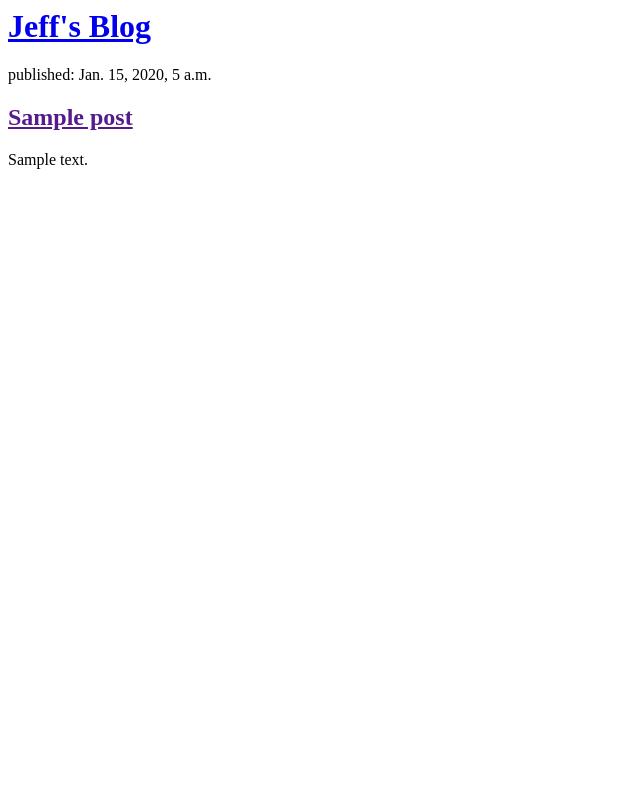
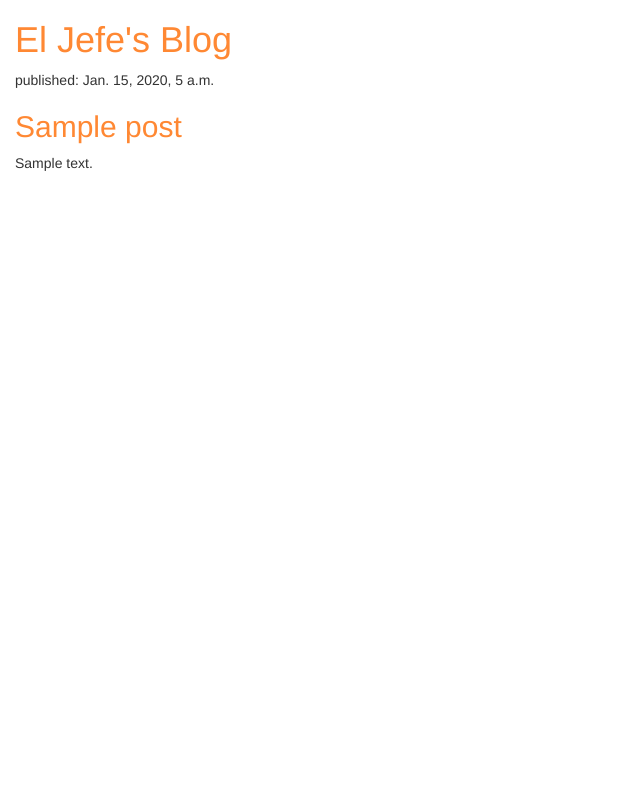
Before and after one commit to Dr3adnought/my-first-blog, a Django app: page / in a window 1280 px wide. Shown: the whole page, without its empty margins (0-640 px from the left). Run offline with Django 3.2, Linux system fonts and the light colour scheme; tables that the repository leaves empty hold one stand-in row (values such as "Sample post"); some libraries are stand-ins or nearby versions.

Commit message:
Addition of CSS.

```diff
--- /dev/null
+++ b/blog/static/css/blog.css
@@ -0,0 +1,6 @@
+h1 a, h2 a {
+    color: #FF8833;
+}
+body {
+    padding-left: 15px;
+}
--- a/blog/templates/blog/post_list.html
+++ b/blog/templates/blog/post_list.html
@@ -1,14 +1,19 @@
+{% load static %}
 <html>
     <head>
-        <title>Jeff's Blog</title>
+        <title>El Jefe's Blog</title>
+        <link rel="stylesheet" href="//maxcdn.bootstrapcdn.com/bootstrap/3.2.0/css/bootstrap.min.css">
+        <link rel="stylesheet" href="//maxcdn.bootstrapcdn.com/bootstrap/3.2.0/css/bootstrap-theme.min.css">
+        <link rel="stylesheet" href="{% static 'css/blog.css' %}">
     </head>
     <body>
         <div>
-            <h1><a href="/">Jeff's Blog</a></h1>
+            <h1><a href="/">El Jefe's Blog</a></h1>
         </div>
+
         {% for post in posts %}
             <div>
-                <p>published: {{ post.published_date}}</p>
+                <p>published: {{ post.published_date }}</p>
                 <h2><a href="">{{ post.title }}</a></h2>
                 <p>{{ post.text|linebreaksbr }}</p>
             </div>
```
